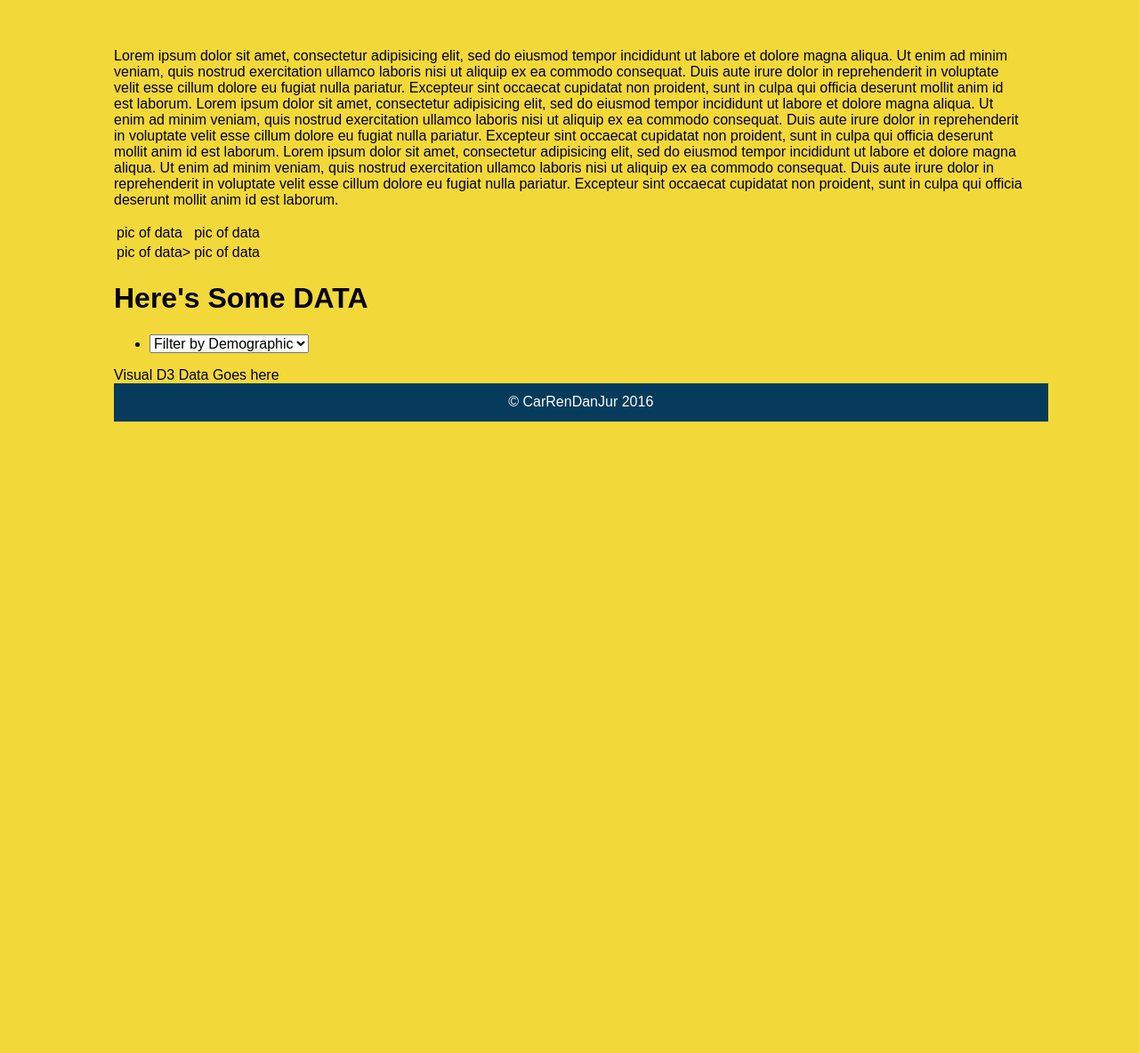
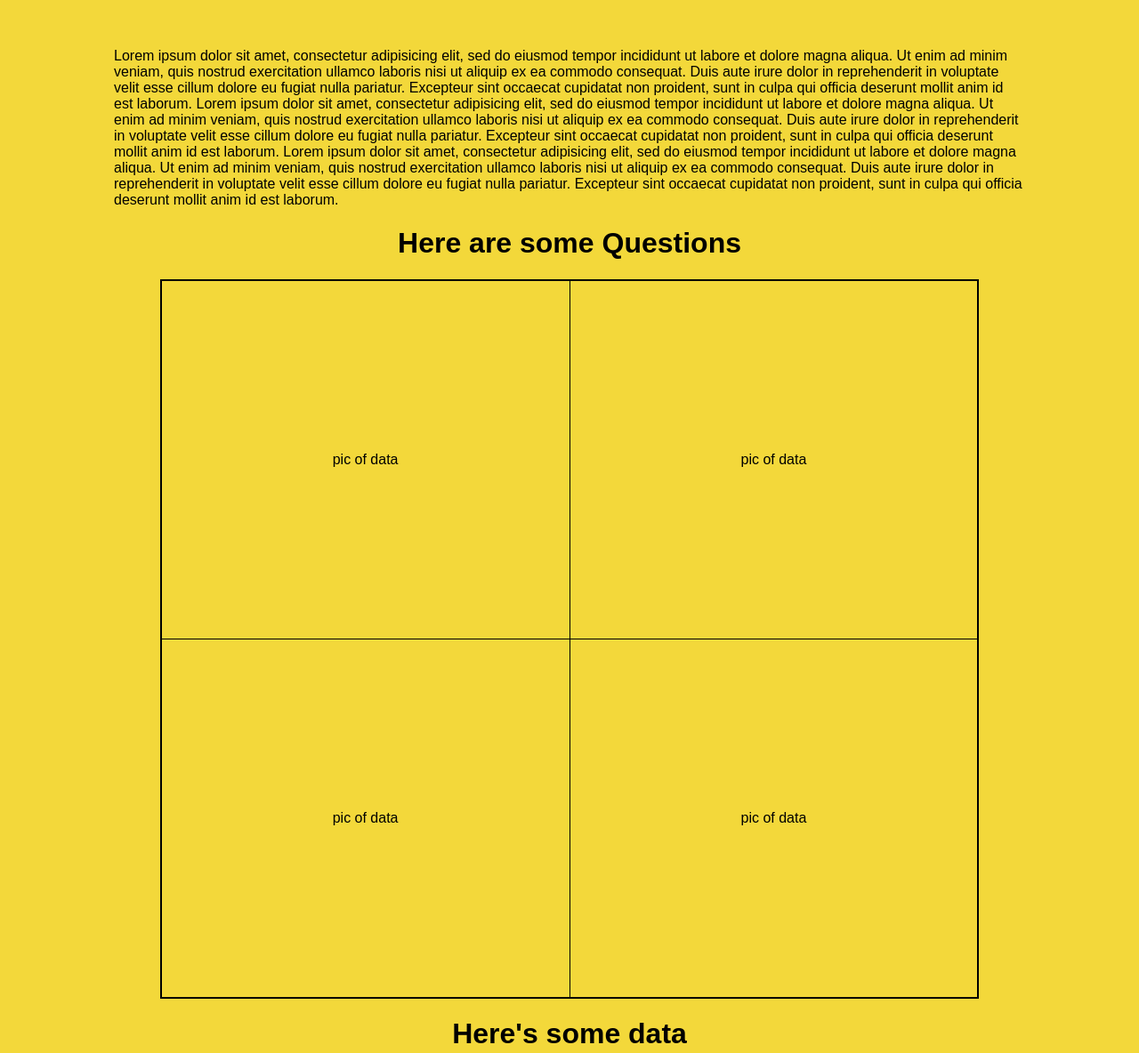
Before and after one commit to ShibaScream/MOHAI_data_app, a plain HTML site: page index.html in a window 1280 px wide. Shown: the part 687-1871 px from the top of the page at 89% size. Before the commit the page ends 1246 px from the top, so only its background shows below. Drawn offline with nearby package versions, Linux system fonts and the light colour scheme.

Commit message:
modified table and table style. changed up the filter style a bit as well

```diff
--- a/index.html
+++ b/index.html
@@ -28,19 +28,20 @@
         <p>Lorem ipsum dolor sit amet, consectetur adipisicing elit, sed do eiusmod tempor incididunt ut labore et dolore magna aliqua. Ut enim ad minim veniam, quis nostrud exercitation ullamco laboris nisi ut aliquip ex ea commodo consequat. Duis aute irure dolor in reprehenderit in voluptate velit esse cillum dolore eu fugiat nulla pariatur. Excepteur sint occaecat cupidatat non proident, sunt in culpa qui officia deserunt mollit anim id est laborum. Lorem ipsum dolor sit amet, consectetur adipisicing elit, sed do eiusmod tempor incididunt ut labore et dolore magna aliqua. Ut enim ad minim veniam, quis nostrud exercitation ullamco laboris nisi ut aliquip ex ea commodo consequat. Duis aute irure dolor in reprehenderit in voluptate velit esse cillum dolore eu fugiat nulla pariatur. Excepteur sint occaecat cupidatat non proident, sunt in culpa qui officia deserunt mollit anim id est laborum. Lorem ipsum dolor sit amet, consectetur adipisicing elit, sed do eiusmod tempor incididunt ut labore et dolore magna aliqua. Ut enim ad minim veniam, quis nostrud exercitation ullamco laboris nisi ut aliquip ex ea commodo consequat. Duis aute irure dolor in reprehenderit in voluptate velit esse cillum dolore eu fugiat nulla pariatur. Excepteur sint occaecat cupidatat non proident, sunt in culpa qui officia deserunt mollit anim id est laborum.</p>
       </section>
       <section id="data">
+        <h1>Here are some Questions</h1>
         <table id="data_table">
           <tr>
             <td id="visual_one">pic of data</td>
             <td id="visual_two">pic of data</td>
           </tr>
           <tr>
-            <td id="visual_three">pic of data></data></td>
+            <td id="visual_three">pic of data</td>
             <td id="visual_four">pic of data</td>
           </tr>
         </table>
       </section>
       <section id="visual_page">
-        <h1>Here's Some DATA</h1>
+        <h1>Here's some data</h1>
         <section id="filter_section">
           <ul>
             <li>
--- a/styles/base.css
+++ b/styles/base.css
@@ -39,6 +39,17 @@ img {
   width: 80%;
 }
 
+table {
+  border: 2px solid black;
+  border-collapse: collapse;
+  margin: 0 auto;
+}
+
+td {
+  border:1px solid black;
+  padding: 15vw;
+}
+
 footer {
   display:block;
   margin: auto;
--- a/styles/layout.css
+++ b/styles/layout.css
@@ -3,6 +3,20 @@
   padding-top: 5%;
   padding-bottom: 5%;
 }
+
 #main p {
   padding-top: 5%;
 }
+
+#visual_page {
+  text-align: center;
+  margin: 0 auto;
+}
+
+#visual_page ul {
+  list-style-type: none;
+}
+
+#data h1 {
+  text-align: center;
+}
```
